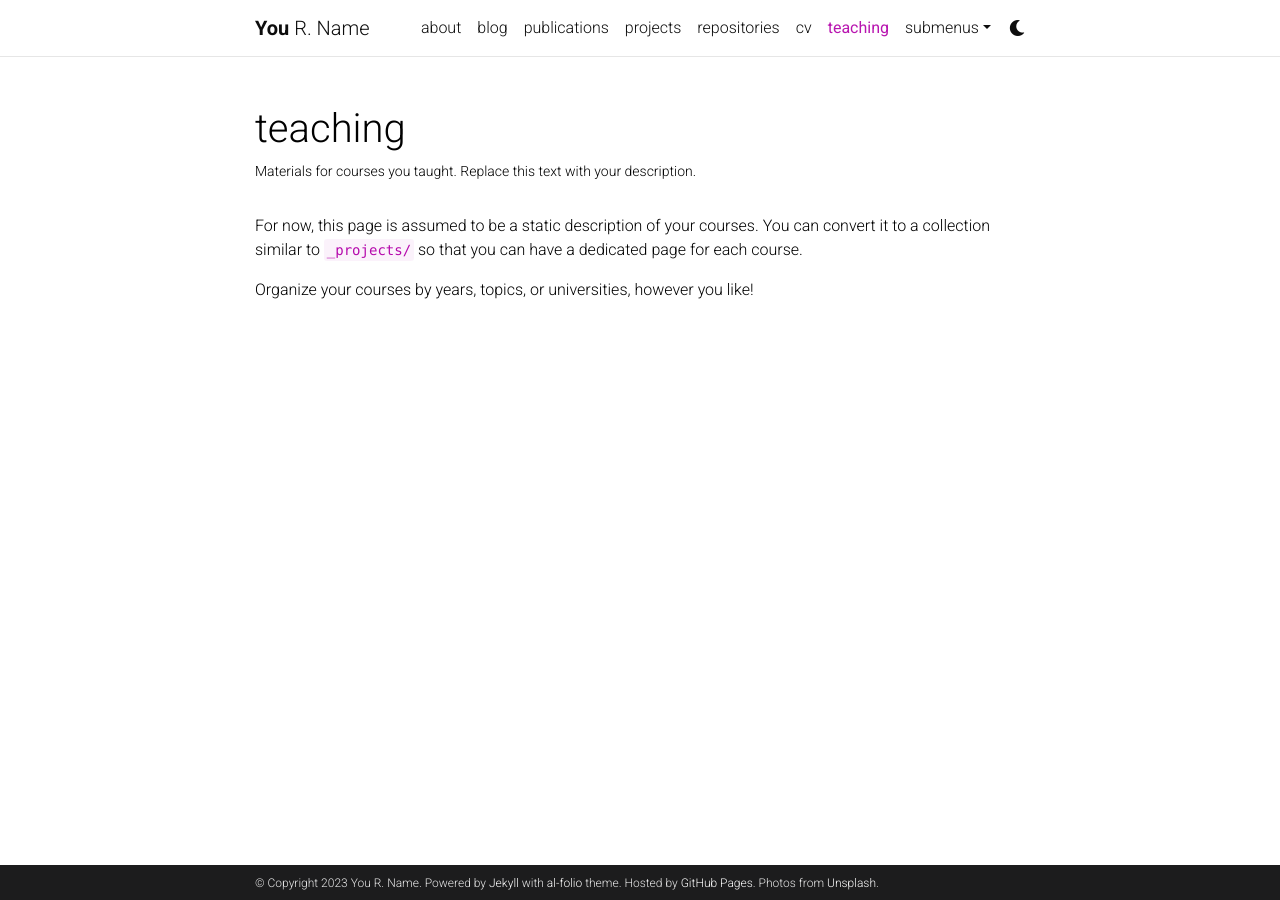
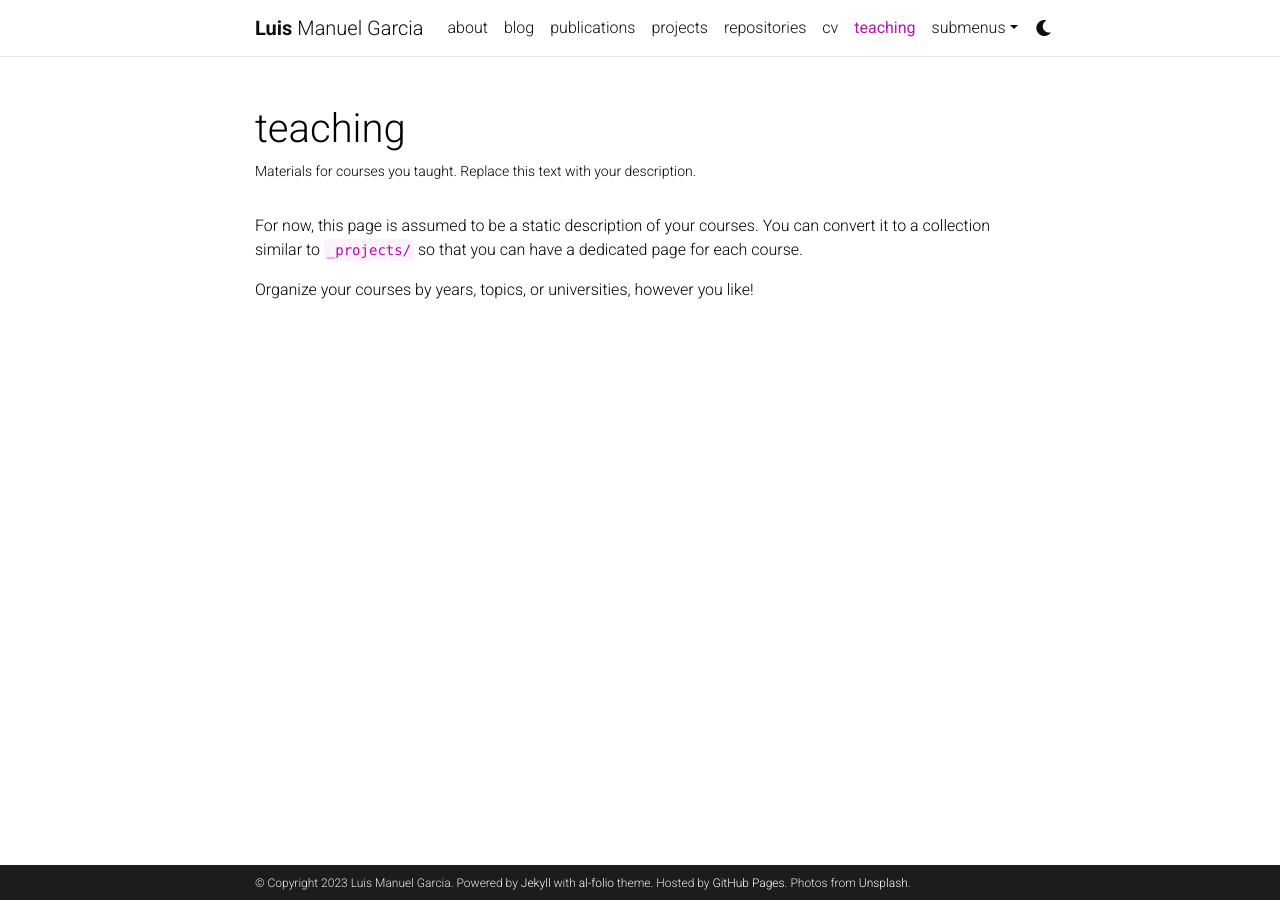
Before and after one commit to garcialuismanuel/garcialuismanuel.github.io, a Jekyll site: the page built from _pages/teaching.md, in a window 1280 px wide. Built offline with Jekyll 4.4.1, drawn with Linux system fonts in a browser that asks for light colours; comment, search, counter and statistics services are not loaded; a style sheet for code colours, icons or effects is not loaded.

Commit message:
Changing Header

```diff
--- a/_config.yml
+++ b/_config.yml
@@ -3,10 +3,10 @@
 # -----------------------------------------------------------------------------
 
 title: blank # the website title (if blank, full name will be used instead)
-first_name: You
-middle_name: R.
-last_name: Name
-email: you@example.com
+first_name: Luis
+middle_name: Manuel
+last_name: Garcia
+email: luiscollegeemail24@gmail.com
 description: > # the ">" symbol means to ignore newlines until "footer_text:"
   A simple, whitespace theme for academics. Based on [*folio](https://github.com/bogoli/-folio) design.
 footer_text: >
```
Also changed, not shown: assets/img/me_suit.png (added), 3 other files.
